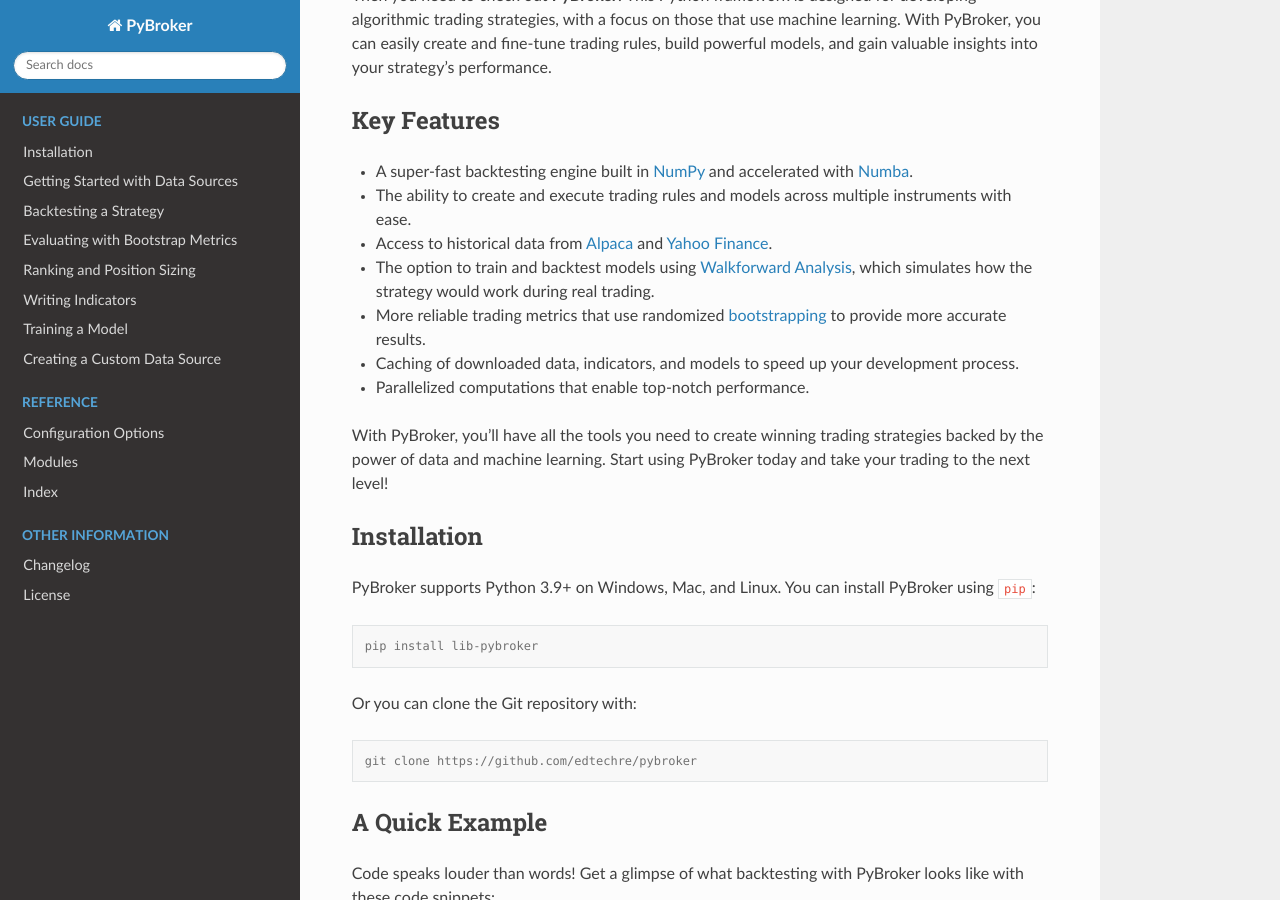
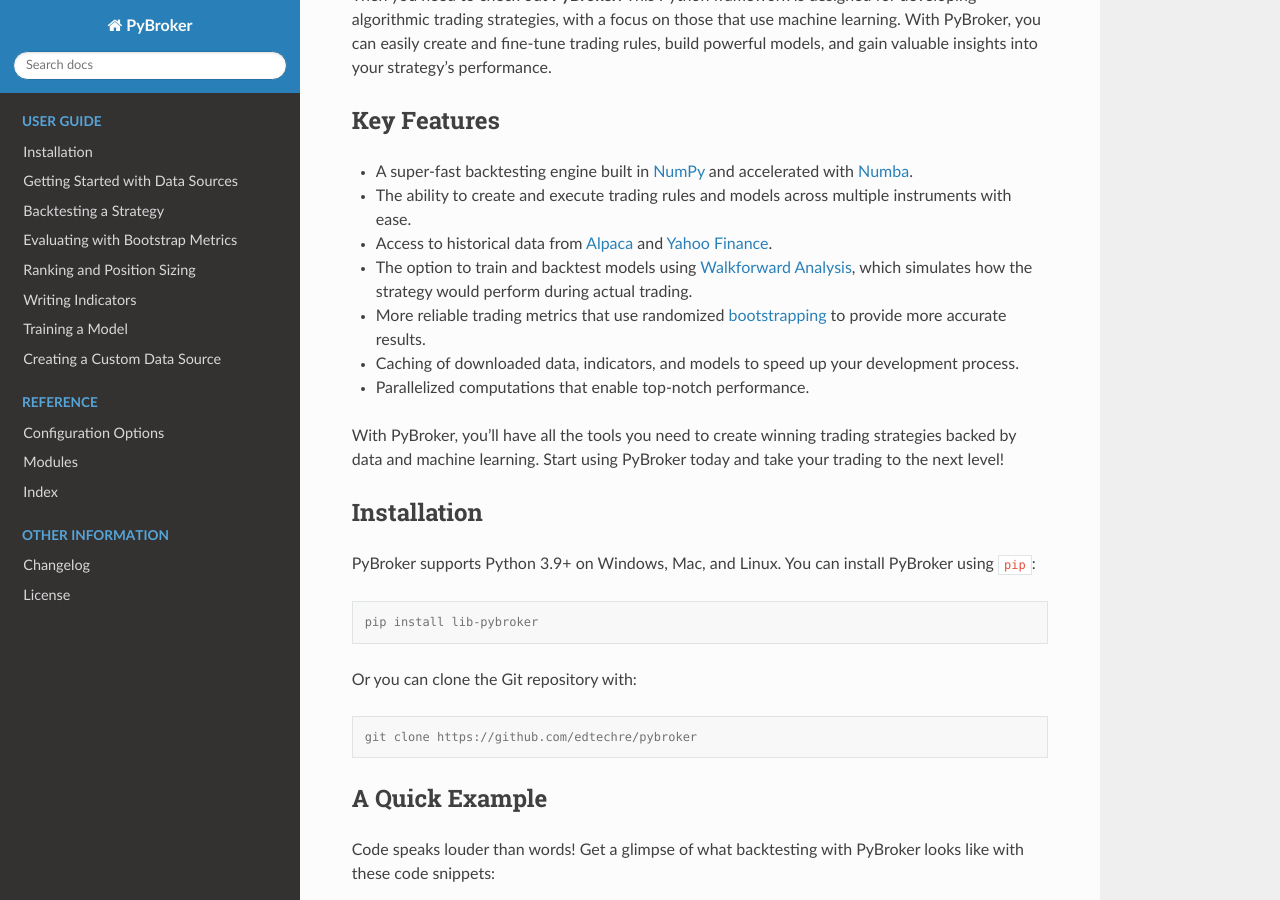
Before and after one commit to edtechre/pybroker, a Sphinx documentation site: the page built from docs/index.rst, in a window 1280 px wide and 900 px high, scrolled down 321 px. Built offline with Sphinx 7.4.7 and the Read the Docs theme 2.0.0, drawn with Linux system fonts in a browser that asks for light colours.

Commit message:
Update README and index.rst

```diff
--- a/docs/index.rst
+++ b/docs/index.rst
@@ -64,14 +64,14 @@
 * A super-fast backtesting engine built in `NumPy <https://numpy.org/>`_  and accelerated with `Numba <https://numba.pydata.org/>`_.
 * The ability to create and execute trading rules and models across multiple instruments with ease.
 * Access to historical data from `Alpaca <https://alpaca.markets/>`_ and `Yahoo Finance <https://finance.yahoo.com/>`_.
-* The option to train and backtest models using `Walkforward Analysis <https://www.pybroker.com/en/latest/notebooks/6.%20Training%20a%20Model.html#Walkforward-Analysis>`_, which simulates how the strategy would work during real trading.
+* The option to train and backtest models using `Walkforward Analysis <https://www.pybroker.com/en/latest/notebooks/6.%20Training%20a%20Model.html#Walkforward-Analysis>`_, which simulates how the strategy would perform during actual trading.
 * More reliable trading metrics that use randomized `bootstrapping <https://en.wikipedia.org/wiki/Bootstrapping_(statistics)>`_ to provide more accurate results.
 * Caching of downloaded data, indicators, and models to speed up your development process.
 * Parallelized computations that enable top-notch performance.
 
 With PyBroker, you'll have all the tools you need to create winning trading
-strategies backed by the power of data and machine learning. Start using
-PyBroker today and take your trading to the next level!
+strategies backed by data and machine learning. Start using PyBroker today and
+take your trading to the next level!
 
 .. include:: install.rst
 
```
Also changed, not shown: README.md (+3 -3 lines).
